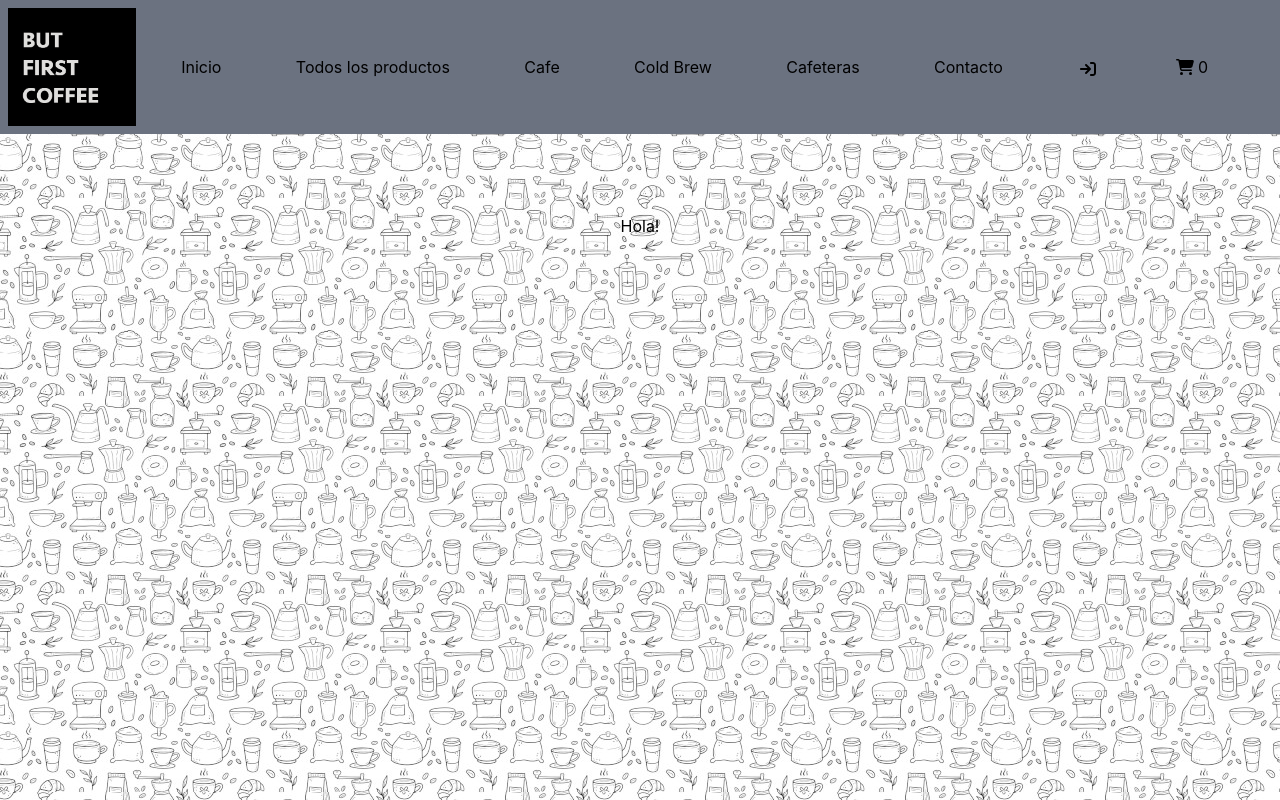
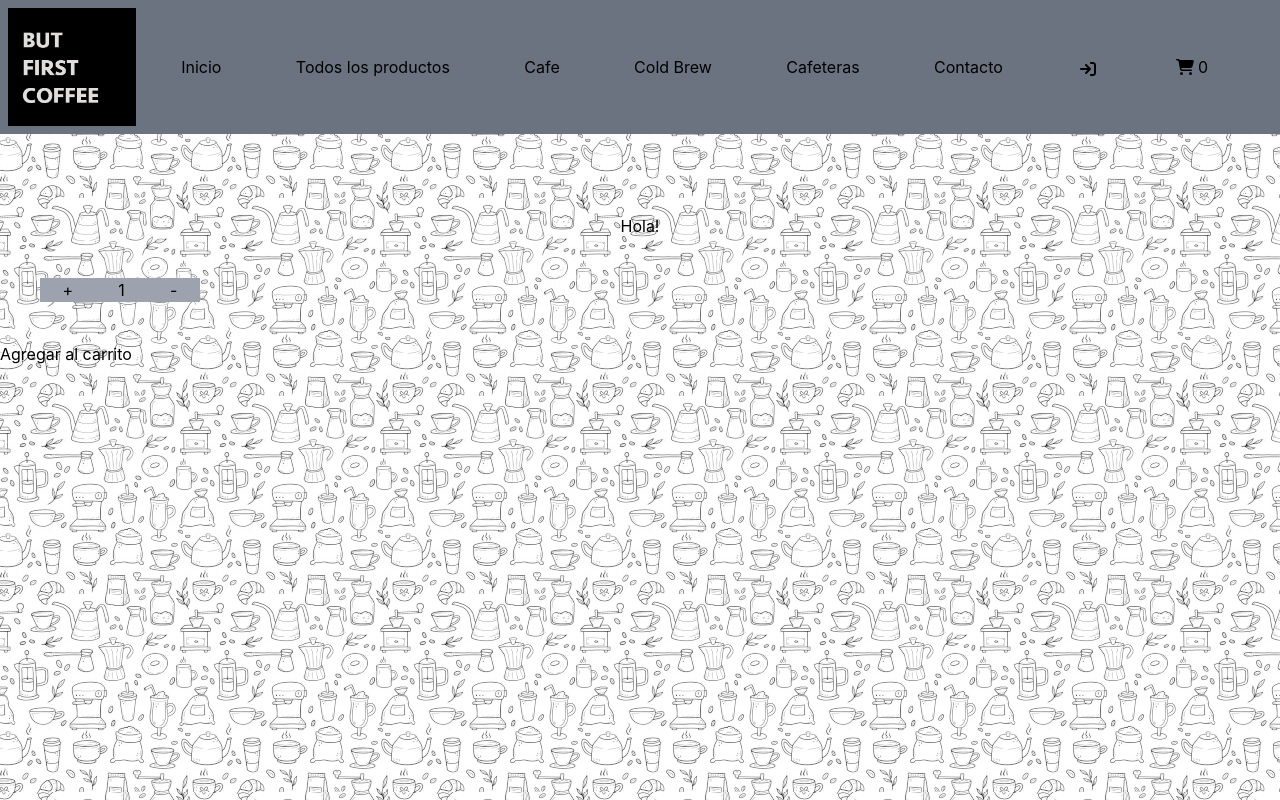
Before and after one commit to Niniatura/but-first-coffee-marcos, a React (Create React App) app: page / in a window 1280 px wide. Built offline with nearby package versions, Linux system fonts and the light colour scheme.

Commit message:
Contador con botones

```diff
--- a/public/index.html
+++ b/public/index.html
@@ -2,7 +2,7 @@
 <html lang="en">
   <head>
     <meta charset="utf-8" />
-    <link rel="icon" href="%PUBLIC_URL%/favicon.ico" />
+    <link rel="icon" href="/images/Logo/26.jpeg" />
     <meta name="viewport" content="width=device-width, initial-scale=1" />
     <meta name="theme-color" content="#000000" />
     <meta
@@ -24,7 +24,7 @@
       work correctly both with client-side routing and a non-root public URL.
       Learn how to configure a non-root public URL by running `npm run build`.
     -->
-    <title>React App</title>
+    <title>But first coffee</title>
   </head>
   <body style="background-image: url('./images/Backgrounds/coffee-pattern-small.jpg');">
     <noscript>You need to enable JavaScript to run this app.</noscript>
--- a/src/App.js
+++ b/src/App.js
@@ -2,8 +2,6 @@ import ItemListContainer from './components/ItemListContainer/ItemListContainer'
 import NavBar from './components/NavBar/NavBar';
 
 function App() {
-  const pattern = "/images/Backgrounds/coffee-pattern.jpg";
-
   return (
     <>
       <div className = "body">
--- /dev/null
+++ b/src/components/ItemCount/ItemCount.jsx
@@ -0,0 +1,52 @@
+import React from 'react'
+
+const ItemCount = ({stock,initial, handleAdd, handleSubstract, onAdd}) => {
+    const [count,setCount]=React.useState(initial)
+
+    function handleAdd () {
+
+        if(stock > count) {
+            setCount(count+1)
+            console.log(`Stock disponible: ${stock - count - 1}`)
+        }
+    }
+
+    function handleSubstract(){
+
+        if(stock >=count) {
+            setCount(count-1)
+            console.log(`Stock disponible: ${stock - count + 1}`)
+        }if(count <= initial){
+             setCount(initial)
+        }
+
+    }
+
+    function onAdd(stock){
+
+        if(stock >=count) {
+            stock = stock - count
+            console.log("Producto agregado!")
+            setCount(initial)
+            // setQuantity(stock)
+        }if(stock >  0){
+            setCount(initial)
+        }
+        console.log(count)
+        console.log(stock)
+    }
+  return (
+    <>
+        <div className='item-count text-center m-10 bg-gray-400 w-40 flex justify-around'>
+            <button onClick={() => handleAdd(stock)}>+</button>
+            <span>{count}</span>
+            <button onClick={() => handleSubstract(stock)}>-</button>
+        </div>
+        <div>
+            <button onClick={() => onAdd(stock)}>Agregar al carrito</button>
+        </div>
+    </>
+  )
+}
+
+export default ItemCount
--- a/src/components/ItemListContainer/ItemListContainer.jsx
+++ b/src/components/ItemListContainer/ItemListContainer.jsx
@@ -1,11 +1,16 @@
 import React from 'react'
+import ItemCount from '../ItemCount/ItemCount'
 
 const ItemListContainer = () => {
-  return (
-    <div>
-        <p className='text-center mt-20'>Hola!</p>
-    </div>
-  )
+    const stock = 20;
+
+    const [quantity,setQuantity]=React.useState(stock)
+    return (
+        <div>
+            <p className='text-center mt-20'>Hola!</p>
+            <ItemCount stock={quantity} initial={1}/>
+        </div>
+    )
 }
 
 export default ItemListContainer
```
